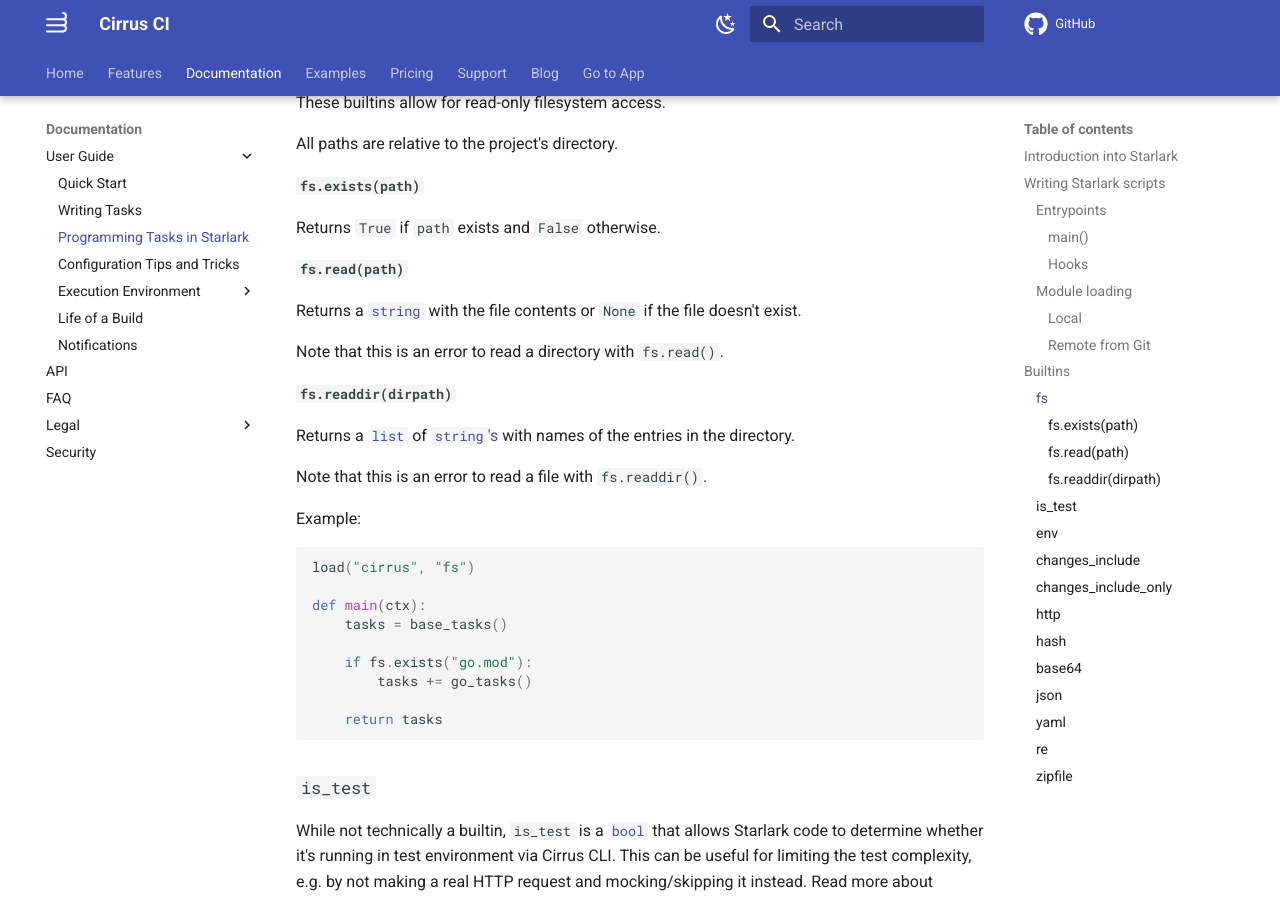
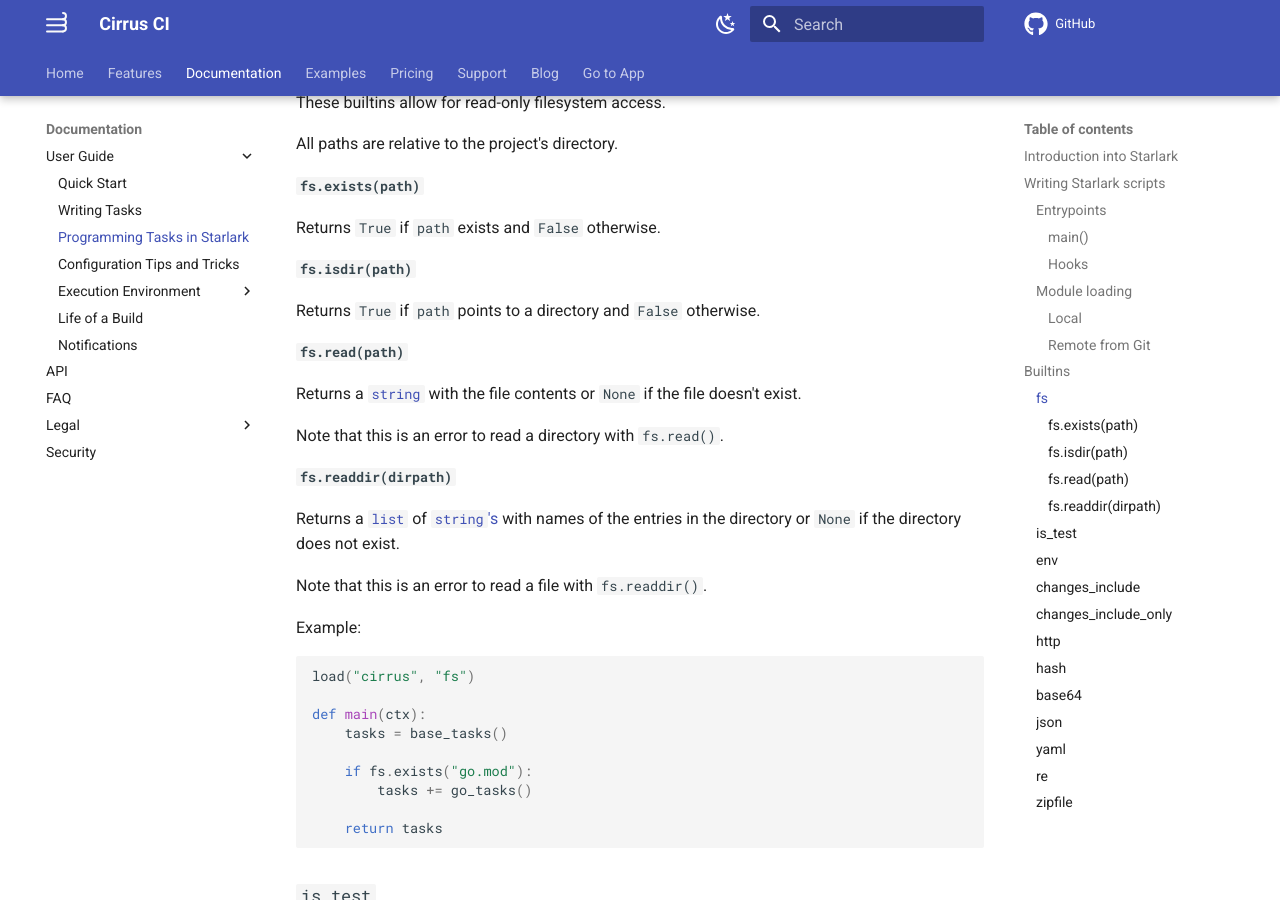
Before and after one commit to cirruslabs/cirrus-ci-docs, an MkDocs documentation site: the page built from docs/guide/programming-tasks.md, in a window 1280 px wide and 900 px high, scrolled down 4687 px. Built offline with MkDocs 1.6.1 and Material for MkDocs 9.7.7, drawn with Linux system fonts in a browser that asks for light colours; comment, search, counter and statistics services are not loaded.

Commit message:
Document Starlark's fs.isdir() function (#939)
* Document Starlark's fs.isdir() function

* Clarify Starlark's fs.readdir() behavior on non-existent paths

```diff
--- a/docs/guide/programming-tasks.md
+++ b/docs/guide/programming-tasks.md
@@ -189,6 +189,10 @@ All paths are relative to the project's directory.
 
 Returns `True` if `path` exists and `False` otherwise.
 
+#### `fs.isdir(path)`
+
+Returns `True` if `path` points to a directory and `False` otherwise.
+
 #### `fs.read(path)`
 
 Returns a [`string`](https://github.com/bazelbuild/starlark/blob/master/spec.md#strings) with the file contents or `None` if the file doesn't exist.
@@ -197,7 +201,7 @@ Note that this is an error to read a directory with `fs.read()`.
 
 #### `fs.readdir(dirpath)`
 
-Returns a [`list`](https://github.com/bazelbuild/starlark/blob/master/spec.md#lists) of [`string`'s](https://github.com/bazelbuild/starlark/blob/master/spec.md#strings) with names of the entries in the directory.
+Returns a [`list`](https://github.com/bazelbuild/starlark/blob/master/spec.md#lists) of [`string`'s](https://github.com/bazelbuild/starlark/blob/master/spec.md#strings) with names of the entries in the directory or `None` if the directory does not exist.
 
 Note that this is an error to read a file with `fs.readdir()`.
 
```
